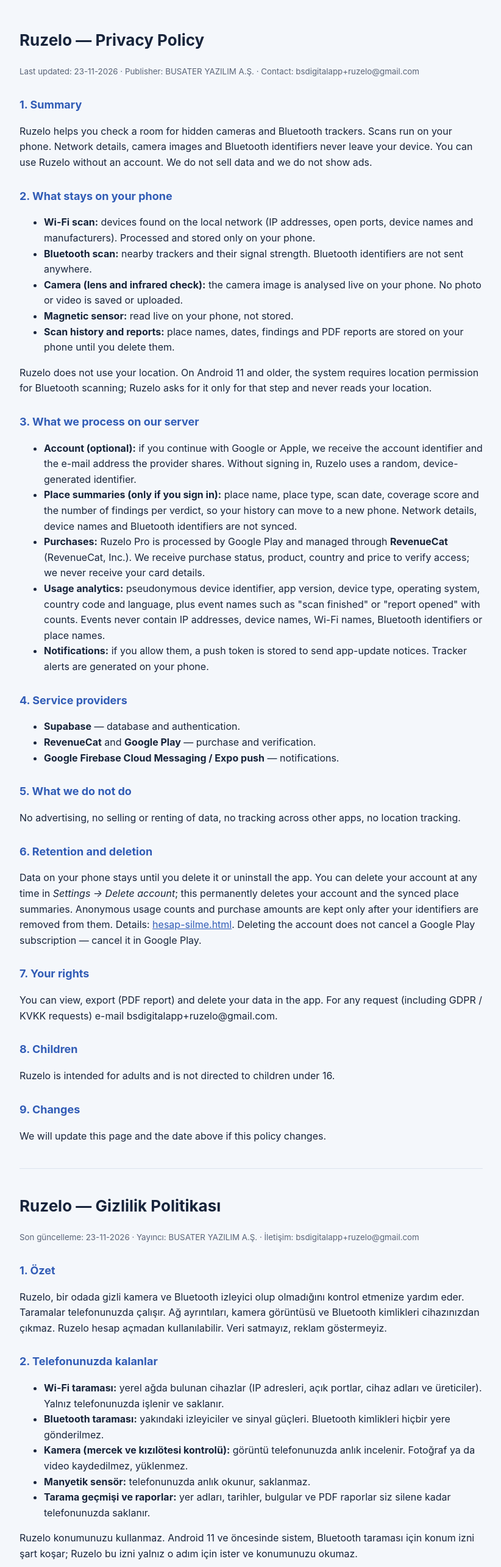
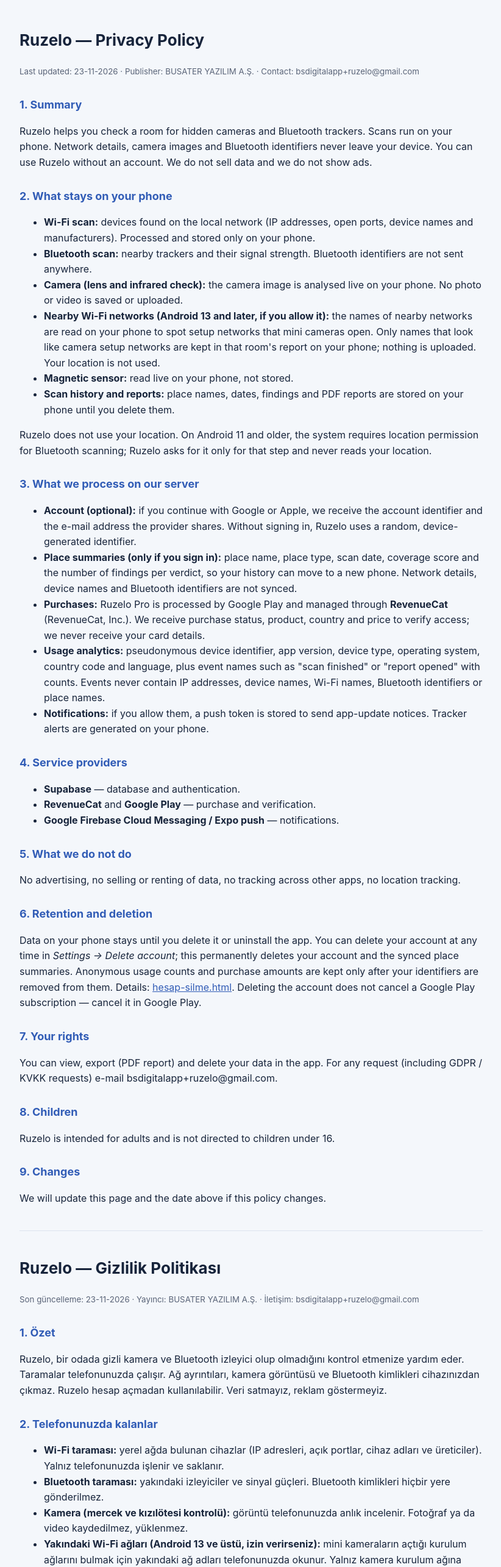
Before and after one commit to samettrm/ruzelo-legal, a plain HTML site: page gizlilik.html in a window 1280 px wide. Shown: the top 2570 px of the page at 61% size, without its empty margins (228-1050 px from the left). Drawn offline with Linux system fonts and the light colour scheme.

Commit message:
Gizlilik: yakındaki Wi-Fi ağları (Android 13+) açıklaması

```diff
--- a/gizlilik.html
+++ b/gizlilik.html
@@ -22,6 +22,7 @@
   <li><b>Wi-Fi scan:</b> devices found on the local network (IP addresses, open ports, device names and manufacturers). Processed and stored only on your phone.</li>
   <li><b>Bluetooth scan:</b> nearby trackers and their signal strength. Bluetooth identifiers are not sent anywhere.</li>
   <li><b>Camera (lens and infrared check):</b> the camera image is analysed live on your phone. No photo or video is saved or uploaded.</li>
+  <li><b>Nearby Wi-Fi networks (Android 13 and later, if you allow it):</b> the names of nearby networks are read on your phone to spot setup networks that mini cameras open. Only names that look like camera setup networks are kept in that room's report on your phone; nothing is uploaded. Your location is not used.</li>
   <li><b>Magnetic sensor:</b> read live on your phone, not stored.</li>
   <li><b>Scan history and reports:</b> place names, dates, findings and PDF reports are stored on your phone until you delete them.</li>
 </ul>
@@ -71,6 +72,7 @@
   <li><b>Wi-Fi taraması:</b> yerel ağda bulunan cihazlar (IP adresleri, açık portlar, cihaz adları ve üreticiler). Yalnız telefonunuzda işlenir ve saklanır.</li>
   <li><b>Bluetooth taraması:</b> yakındaki izleyiciler ve sinyal güçleri. Bluetooth kimlikleri hiçbir yere gönderilmez.</li>
   <li><b>Kamera (mercek ve kızılötesi kontrolü):</b> görüntü telefonunuzda anlık incelenir. Fotoğraf ya da video kaydedilmez, yüklenmez.</li>
+  <li><b>Yakındaki Wi-Fi ağları (Android 13 ve üstü, izin verirseniz):</b> mini kameraların açtığı kurulum ağlarını bulmak için yakındaki ağ adları telefonunuzda okunur. Yalnız kamera kurulum ağına benzeyen adlar o odanın raporunda, telefonunuzda saklanır; hiçbir şey yüklenmez. Konumunuz kullanılmaz.</li>
   <li><b>Manyetik sensör:</b> telefonunuzda anlık okunur, saklanmaz.</li>
   <li><b>Tarama geçmişi ve raporlar:</b> yer adları, tarihler, bulgular ve PDF raporlar siz silene kadar telefonunuzda saklanır.</li>
 </ul>
```
